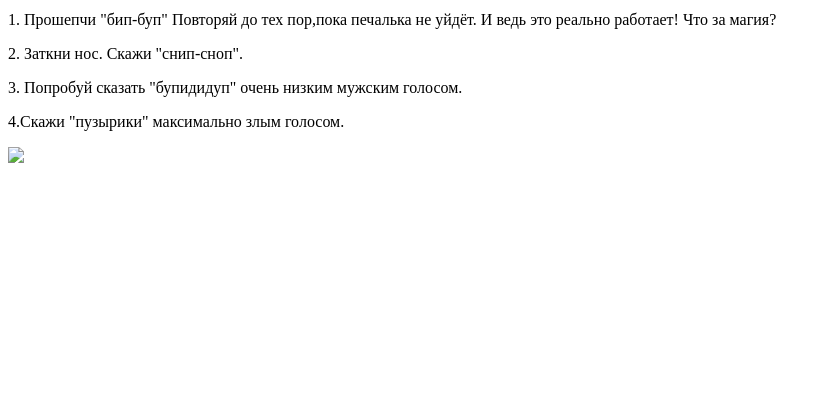
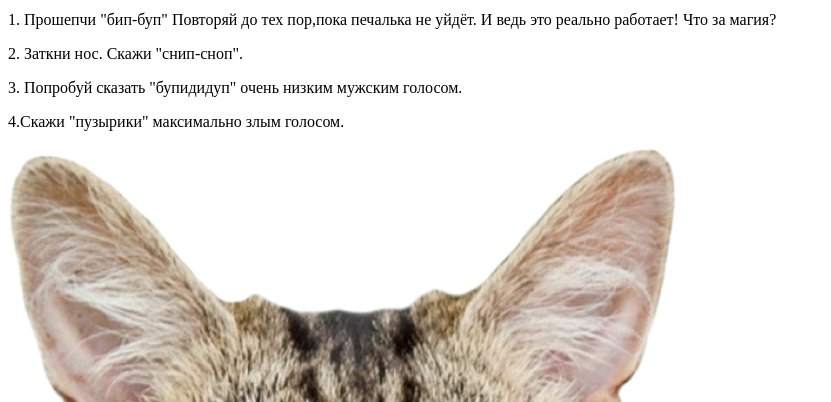
Before and after one commit to mistexx/my-project, a plain HTML site: page folder/inner/index.html in a window 1280 px wide. Shown: the part 398-800 px from the top of the page, without its empty margins (0-831 px from the left). Drawn offline with Linux system fonts and the light colour scheme.

Commit message:
картинка

```diff
--- a/folder/inner/index.html
+++ b/folder/inner/index.html
@@ -9,6 +9,6 @@
             <p>3. Попробуй сказать "бупидидуп" очень низким мужским голосом.</p>
               <p>4.Скажи "пузырики" максимально злым голосом.</p>
     <img
-     src="../img/img2.png"/>
+     src="/img/img2.png">
 </body>
 </html>
```
